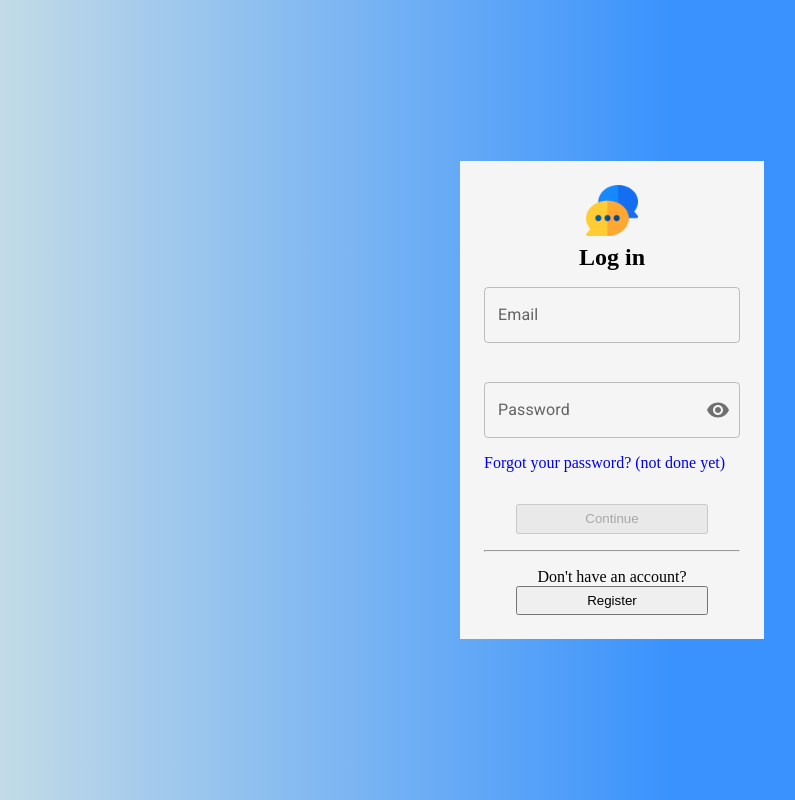
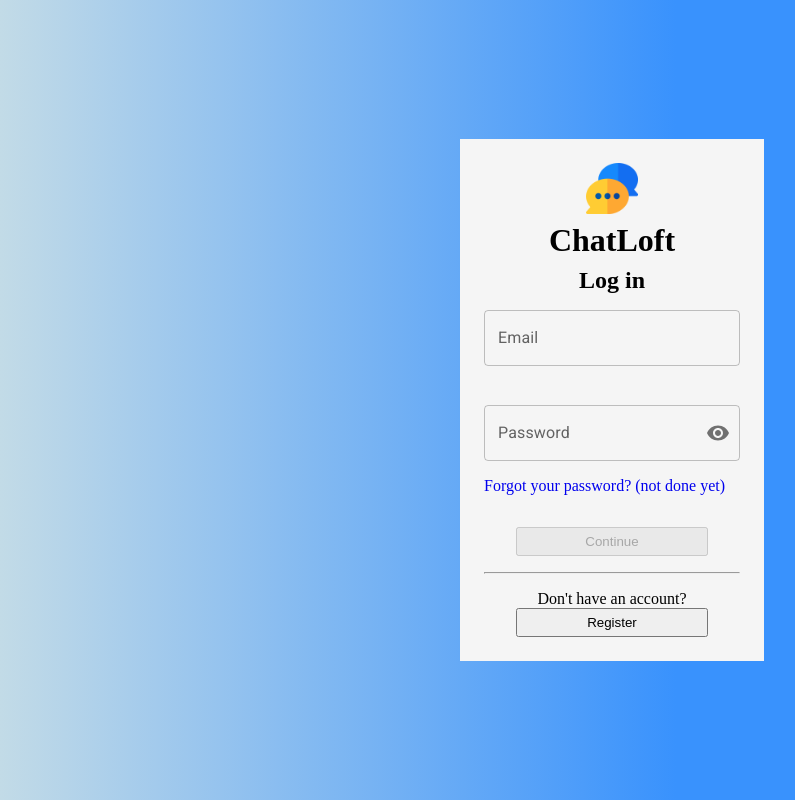
Before and after one commit to steven-ho1/chatloft-chat-app, a React (Vite) app in the folder client-web/: page /login in a window 1280 px wide. Shown: the whole page, without its empty margins (28-823 px from the left). Built offline with nearby package versions, Linux system fonts and the light colour scheme.

Commit message:
Add app title on auth pages

```diff
--- a/client-web/src/components/auth/AuthTitle/AuthTitle.tsx
+++ b/client-web/src/components/auth/AuthTitle/AuthTitle.tsx
@@ -5,6 +5,7 @@ const AuthTitle = ({ heading }: { heading: string }) => {
     return (
         <div className="auth-title flex-column">
             <img className="auth-title__logo" src={logo} alt="logo" />
+            <h1>ChatLoft</h1>
             <h2 className="auth-title__heading">{heading}</h2>
         </div>
     );
```
